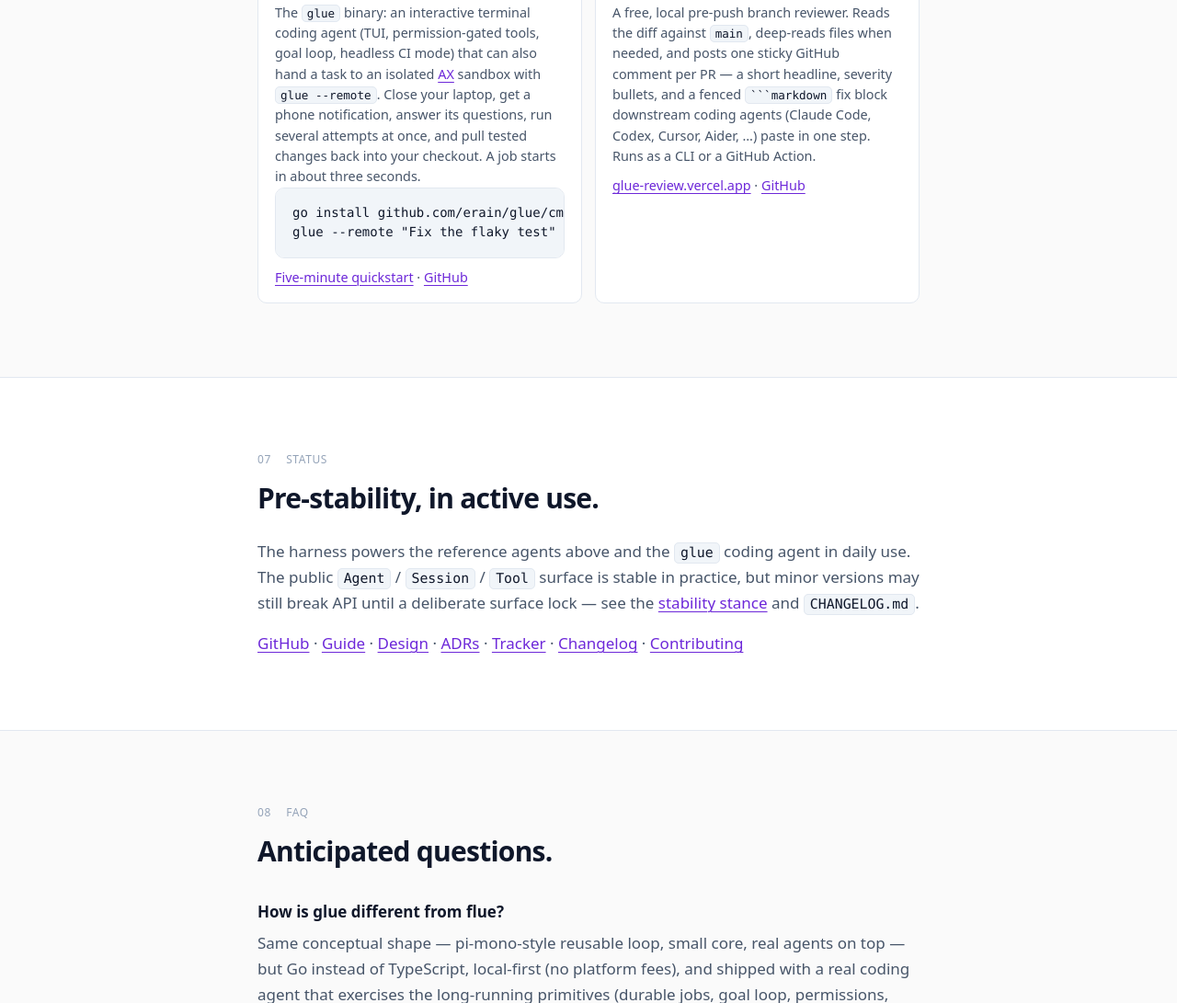
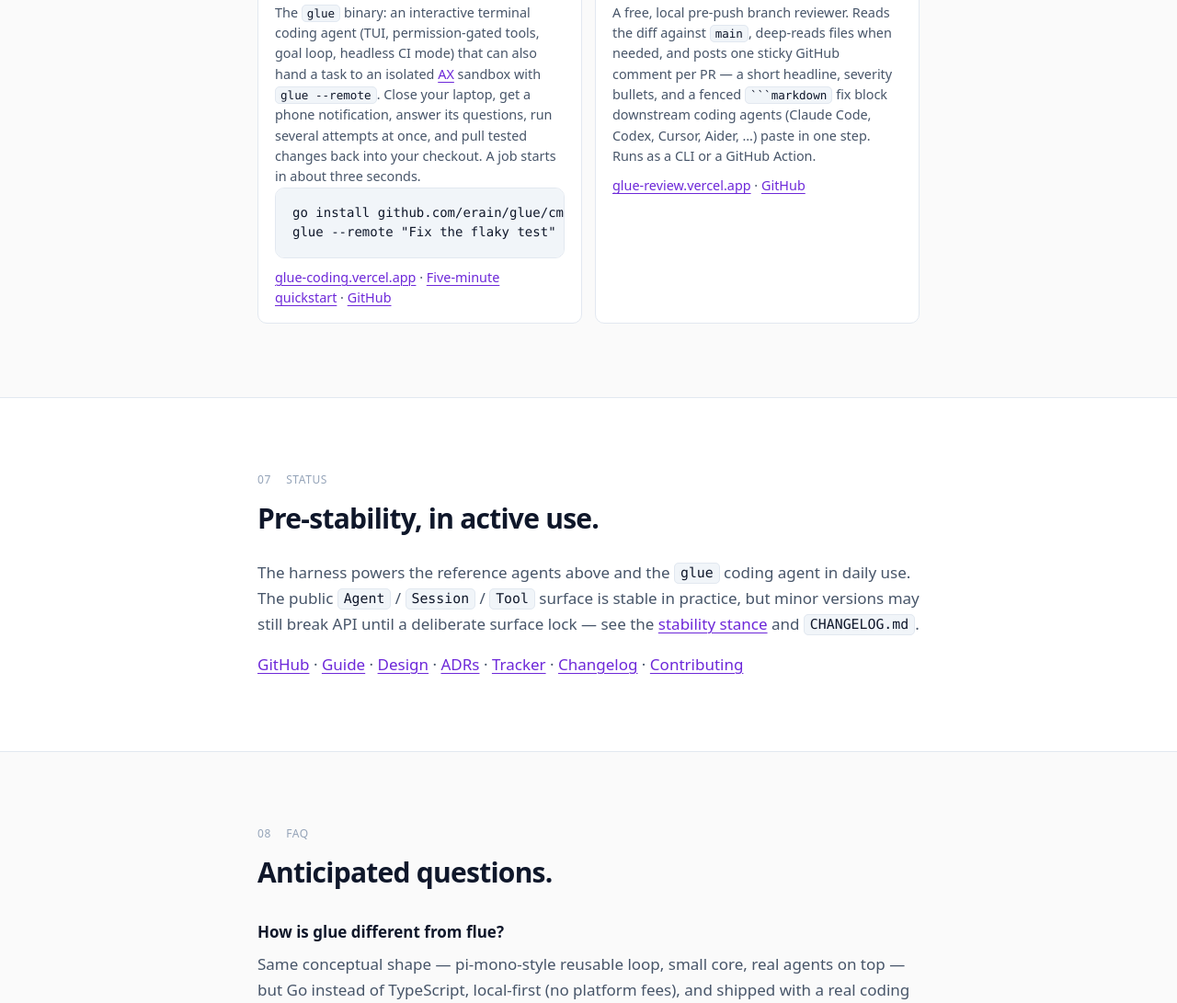
Before and after one commit to erain/glue-framework-site, an Astro site: page / in a window 1280 px wide. Shown: the part 5337-6428 px from the top of the page at 92% size. Built offline with nearby package versions, Linux system fonts and the light colour scheme; Astro itself is replaced by a stand-in of ours.

Commit message:
Link the coding-agent site from the coding agent card (#2)

```diff
--- a/src/pages/index.astro
+++ b/src/pages/index.astro
@@ -259,6 +259,8 @@ const capabilities = [
         <pre class="text-sm"><code>go install github.com/erain/glue/cmd/glue@latest
 glue --remote "Fix the flaky test" --verify "go test ./..."</code></pre>
         <p style="margin-top: 0.6rem;">
+          <a href="https://glue-coding.vercel.app" rel="noopener">glue-coding.vercel.app</a>
+          {" · "}
           <a href="https://github.com/erain/glue/blob/main/docs/remote-quickstart.md" rel="noopener">Five-minute quickstart</a>
           {" · "}
           <a href="https://github.com/erain/glue/tree/main/cmd/glue" rel="noopener">GitHub</a>
```
